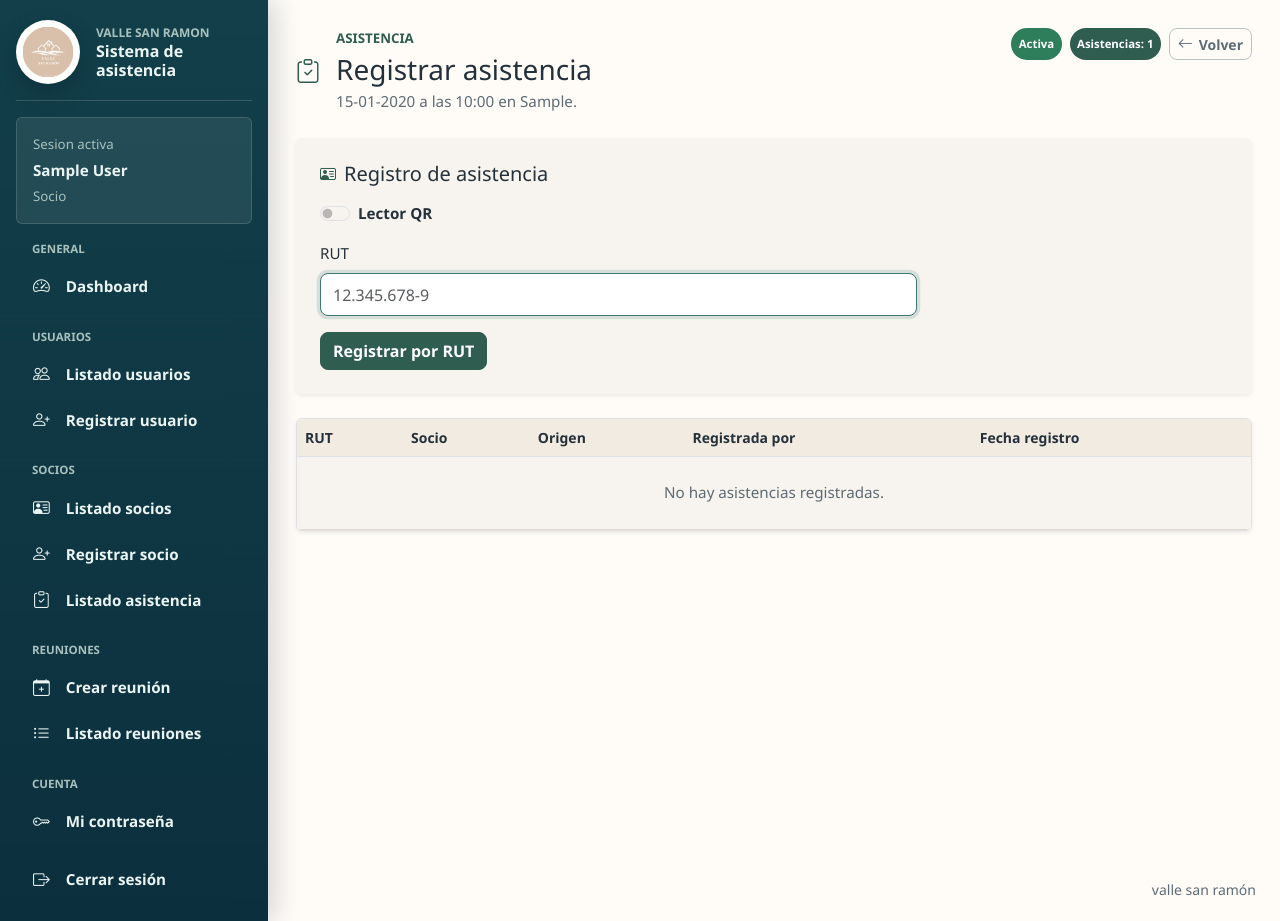
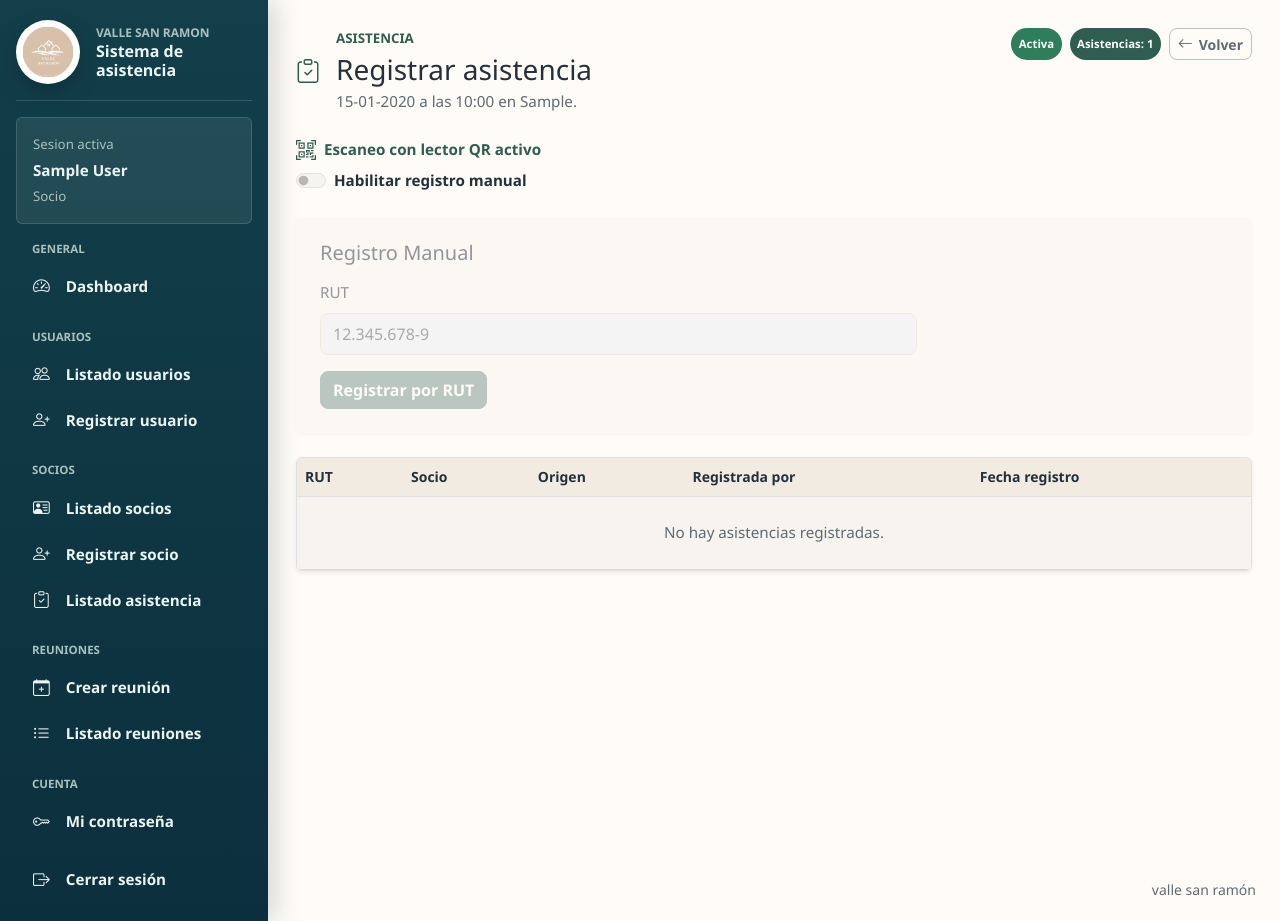
Before and after one commit to alejandrossm/sanramon, a Django app: page /reuniones/1/asistencia/ in a window 1280 px wide. Run offline with Django 5.2, Linux system fonts and the light colour scheme; the visitor is signed in with stand-in values (Sample User, id 1); tables that the repository leaves empty hold one stand-in row (values such as "Sample post"); data that the repository does not hold is empty; some libraries are stand-ins or nearby versions.

Commit message:
posición y deshabiltado ok

```diff
--- a/static/js/app.js
+++ b/static/js/app.js
@@ -219,37 +219,52 @@ document.addEventListener('DOMContentLoaded', () => {
         const label = toggle.dataset.rutScanLabel
             ? document.querySelector(toggle.dataset.rutScanLabel)
             : document.querySelector('[data-rut-scan-toggle-label]');
+        const status = document.querySelector('[data-rut-scan-status]');
         const manualRegion = document.querySelector('[data-rut-manual-region]');
         const manualInput = document.querySelector('[data-rut-manual-input]');
         const manualSubmit = document.querySelector('[data-rut-manual-submit]');
         const isCheckboxSwitch = toggle.matches('input[type="checkbox"]');
-        const storageKey = `sanramon:rut-scan-mode:${window.location.pathname}`;
+        const storageKey = `sanramon:rut-manual-mode:${window.location.pathname}`;
 
         if (!target) {
             return;
         }
 
-        const setQrMode = (enabled) => {
-            toggle.dataset.rutScanActive = enabled ? 'true' : 'false';
+        const setManualMode = (manualEnabled) => {
+            const qrEnabled = !manualEnabled;
+
+            toggle.dataset.rutManualActive = manualEnabled ? 'true' : 'false';
+            toggle.dataset.rutScanActive = qrEnabled ? 'true' : 'false';
             if (isCheckboxSwitch) {
-                toggle.checked = enabled;
-                toggle.setAttribute('aria-checked', enabled ? 'true' : 'false');
+                toggle.checked = manualEnabled;
+                toggle.setAttribute('aria-checked', manualEnabled ? 'true' : 'false');
             } else {
-                toggle.setAttribute('aria-pressed', enabled ? 'true' : 'false');
-                toggle.classList.toggle('btn-primary', enabled);
-                toggle.classList.toggle('btn-outline-primary', !enabled);
+                toggle.setAttribute('aria-pressed', manualEnabled ? 'true' : 'false');
+                toggle.classList.toggle('btn-primary', manualEnabled);
+                toggle.classList.toggle('btn-outline-primary', !manualEnabled);
             }
             if (label) {
-                label.textContent = enabled ? 'Lector QR activo' : 'Lector QR';
+                label.textContent = manualEnabled ? 'Registro manual activo' : 'Habilitar registro manual';
+            }
+            if (status) {
+                status.textContent = qrEnabled
+                    ? 'Escaneo con lector QR activo'
+                    : 'Registro manual habilitado';
             }
             if (manualRegion) {
-                manualRegion.classList.toggle('opacity-50', enabled);
+                manualRegion.classList.toggle('opacity-50', qrEnabled);
+                manualRegion.classList.toggle('pe-none', qrEnabled);
+                if (qrEnabled) {
+                    manualRegion.setAttribute('aria-disabled', 'true');
+                } else {
+                    manualRegion.removeAttribute('aria-disabled');
+                }
             }
             if (manualInput) {
-                manualInput.disabled = enabled;
-                manualInput.readOnly = enabled;
+                manualInput.disabled = qrEnabled;
+                manualInput.readOnly = qrEnabled;
                 manualInput.value = '';
-                if (enabled) {
+                if (qrEnabled) {
                     manualInput.setAttribute('aria-disabled', 'true');
                     manualInput.setAttribute('tabindex', '-1');
                 } else {
@@ -258,15 +273,15 @@ document.addEventListener('DOMContentLoaded', () => {
                 }
             }
             if (manualSubmit) {
-                manualSubmit.disabled = enabled;
-                if (enabled) {
+                manualSubmit.disabled = qrEnabled;
+                if (qrEnabled) {
                     manualSubmit.setAttribute('aria-disabled', 'true');
                 } else {
                     manualSubmit.removeAttribute('aria-disabled');
                 }
             }
             target.value = '';
-            if (enabled) {
+            if (qrEnabled) {
                 target.focus();
                 target.select();
             } else if (manualInput) {
@@ -274,14 +289,14 @@ document.addEventListener('DOMContentLoaded', () => {
             }
         };
 
-        setQrMode(window.localStorage.getItem(storageKey) === 'true');
+        setManualMode(window.localStorage.getItem(storageKey) === 'true');
 
         const handleModeChange = () => {
-            const enabled = isCheckboxSwitch
+            const manualEnabled = isCheckboxSwitch
                 ? toggle.checked
-                : toggle.dataset.rutScanActive !== 'true';
-            window.localStorage.setItem(storageKey, enabled ? 'true' : 'false');
-            setQrMode(enabled);
+                : toggle.dataset.rutManualActive !== 'true';
+            window.localStorage.setItem(storageKey, manualEnabled ? 'true' : 'false');
+            setManualMode(manualEnabled);
         };
 
         toggle.addEventListener(isCheckboxSwitch ? 'change' : 'click', handleModeChange);
--- a/usuarios/forms.py
+++ b/usuarios/forms.py
@@ -442,6 +442,10 @@ class RegistroAsistenciaRutForm(forms.Form):
                 'autocomplete': 'off',
                 'inputmode': 'text',
                 'data-rut-manual-input': 'true',
+                'aria-disabled': 'true',
+                'disabled': 'disabled',
+                'readonly': 'readonly',
+                'tabindex': '-1',
             }
         ),
     )
@@ -470,6 +474,8 @@ class RegistroAsistenciaRutForm(forms.Form):
                 'Registrar por RUT',
                 css_class='btn btn-primary',
                 data_rut_manual_submit='true',
+                disabled='disabled',
+                aria_disabled='true',
             ),
         )
 
--- a/usuarios/templates/usuarios/registrar_asistencia_reunion.html
+++ b/usuarios/templates/usuarios/registrar_asistencia_reunion.html
@@ -16,6 +16,7 @@
         </div>
     </div>
 
+
     <div class="d-flex flex-wrap gap-2 align-self-start">
         <span class="badge text-bg-success">Activa</span>
         <span class="badge text-bg-primary">Asistencias: {{ total_asistencias }}</span>
@@ -25,16 +26,14 @@
         </a>
     </div>
 </div>
-
 <div class="row g-3 mb-4">
-    <section class="col-12">
-        <div class="card shadow-sm border-0 p-4 h-100">
-            <div class="d-flex align-items-center gap-2 mb-3">
-                {% include "includes/icon.html" with name="id-card" classes="text-primary" %}
-                <h2 class="h5 mb-0">Registro de asistencia</h2>
+    <div class="col-12">
+        <div class="d-flex flex-column gap-2">
+            <div class="d-flex align-items-center gap-2 text-primary">
+                {% include "includes/icon.html" with name="qr-code" classes="fs-5" %}
+                <span class="fw-semibold" data-rut-scan-status>Escaneo con lector QR activo</span>
             </div>
 
-            <div class="mb-3">
             <form method="post" class="m-0" data-rut-scan-form>
                 {% csrf_token %}
                 <input
@@ -62,15 +61,21 @@
                         id="modo-lector-qr-label"
                         data-rut-scan-toggle-label
                     >
-                            Lector QR
+                        Habilitar registro manual
                     </label>
                 </div>
             </form>
         </div>
+    </div>
+</div>
+<div class="row g-3 mb-4">
+    <section class="col-12">
+        <div class="card shadow-sm border-0 p-4 h-100 opacity-50 pe-none" data-rut-manual-region aria-disabled="true">
+            <div class="mb-3">
+                <h4 class="h5 mb-0">Registro Manual</h4>
+            </div>
 
-            <div data-rut-manual-region>
             {% crispy form %}
-            </div>
         </div>
     </section>
 </div>
```
Also changed, not shown: usuarios/tests.py (+8 -2 lines). Lines whose indentation alone changed are shown as unchanged.
